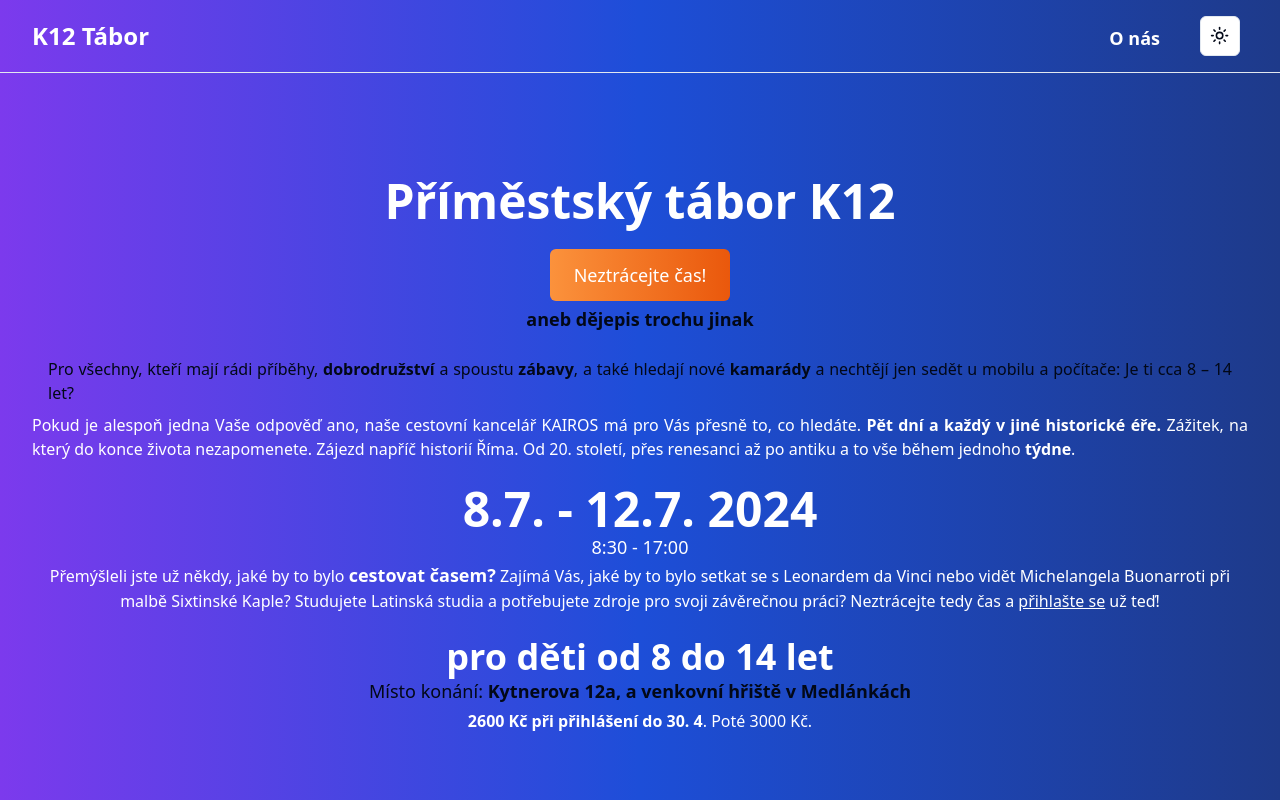
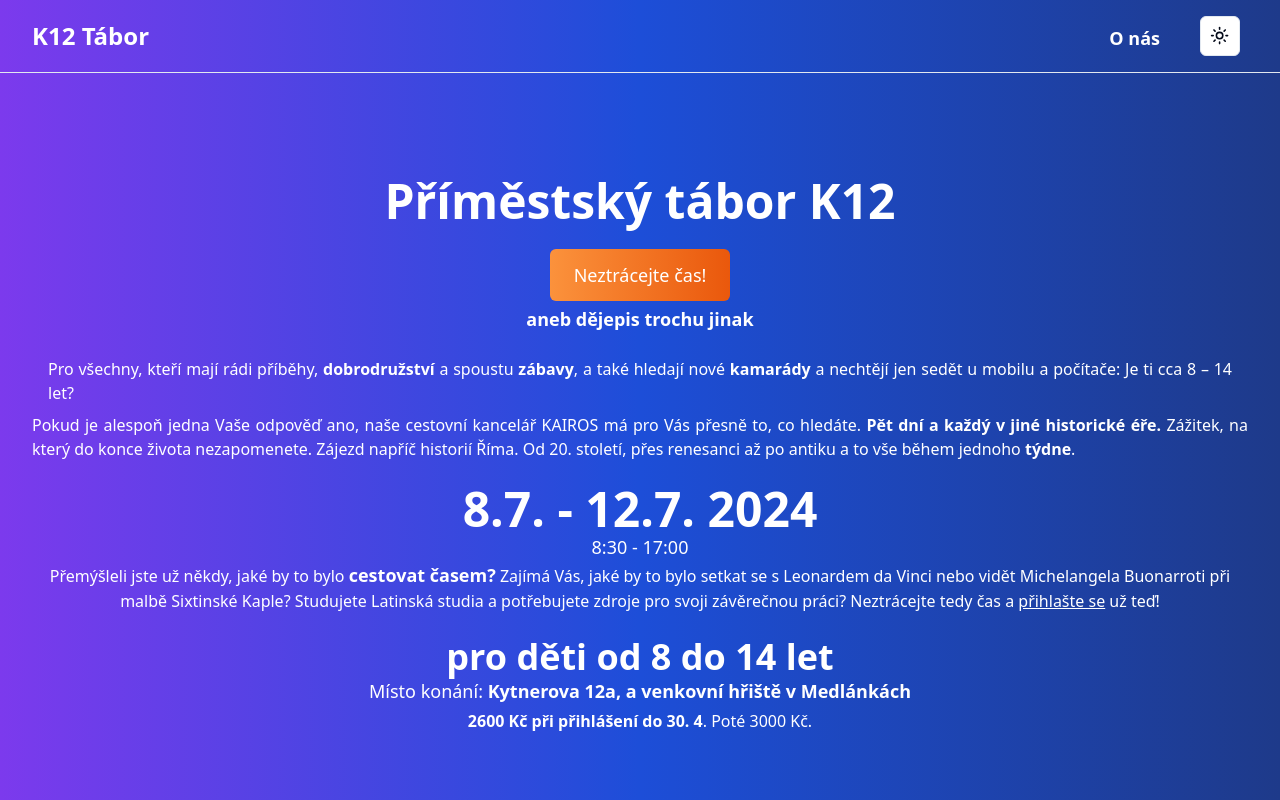
Before and after one commit to jakubhalik/k12tabor, a Next.js app: page / in a window 1280 px wide. Shown: the top 800 px of the page. Built offline with nearby package versions, Linux system fonts and the light colour scheme.

Commit message:
text white

```diff
--- a/src/app/page.tsx
+++ b/src/app/page.tsx
@@ -128,10 +128,10 @@
                         >
                             Neztrácejte čas!
                         </Link>
-                        <p className="text-lg pt-1 font-bold">
+                        <p className="text-lg pt-1 font-bold text-white">
                             aneb dějepis trochu jinak
                         </p>
-                        <p className="pt-6 px-4 text-justify">
+                        <p className="pt-6 px-4 text-justify text-white">
                             Pro všechny, kteří mají rádi příběhy,{' '}
                             <span className="font-bold">dobrodružství </span>a
                             spoustu <span className="font-bold">zábavy</span>, a
@@ -175,7 +175,7 @@
                         <p className="text-4xl text-white font-semibold">
                             pro děti od 8 do 14 let
                         </p>
-                        <p className="text-lg">
+                        <p className="text-lg text-white">
                             Místo konání:{' '}
                             <span className="font-bold">
                                 Kytnerova 12a, a venkovní hřiště v Medlánkách
```
